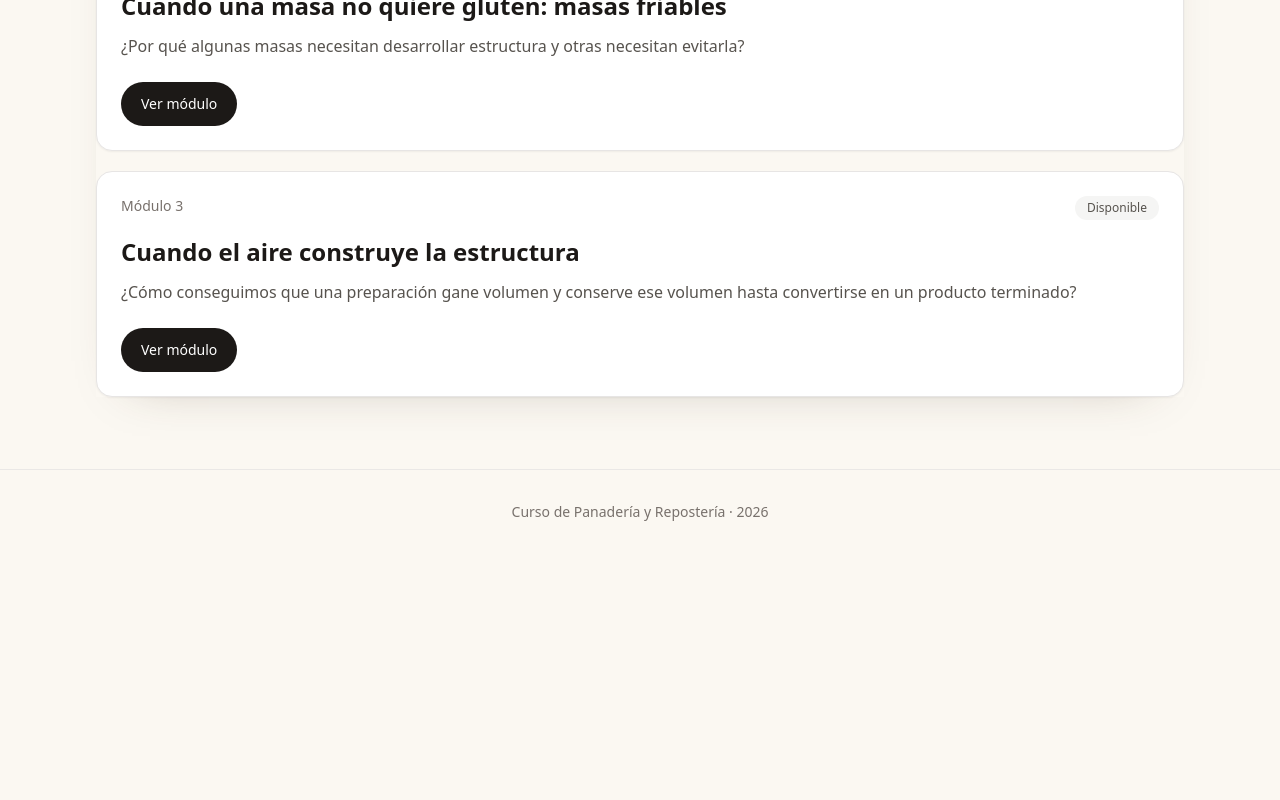
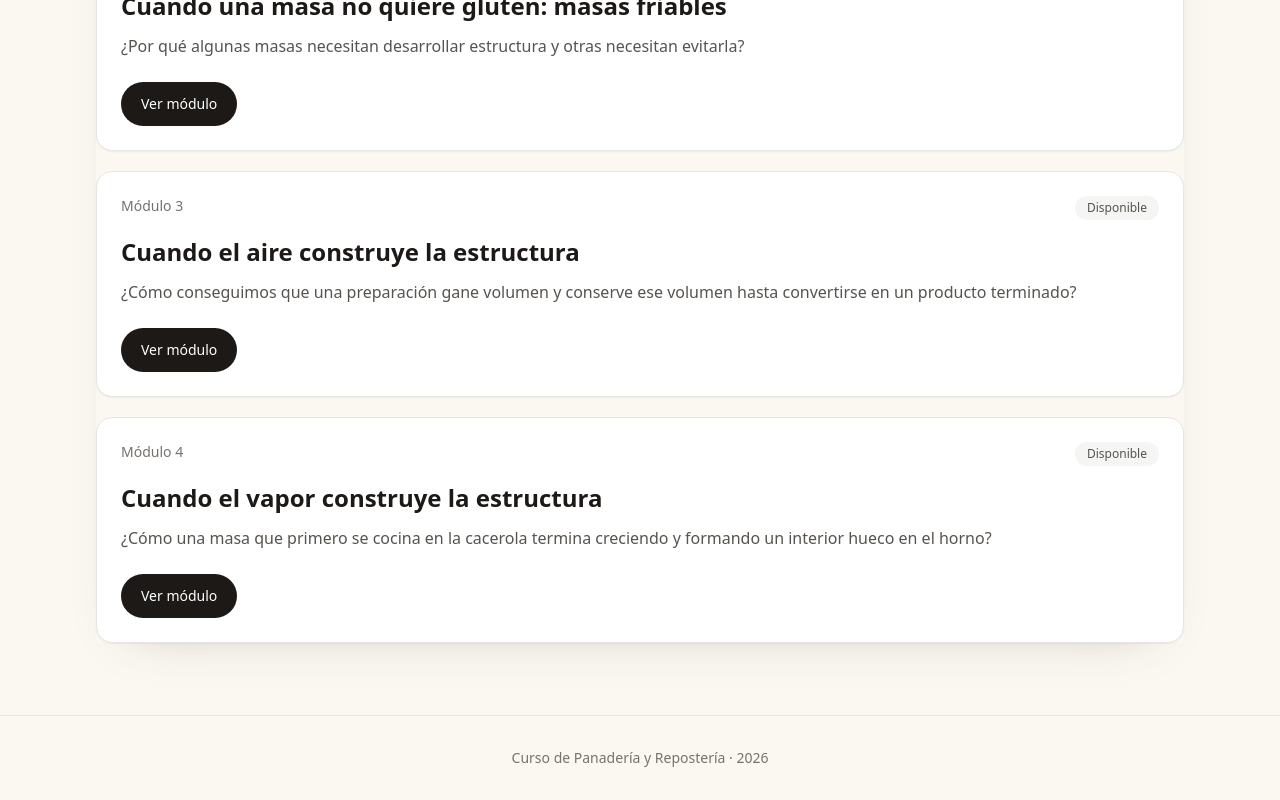
Before and after one commit to Drworm82/CursoPanadero, a Next.js app: page /ruta in a window 1280 px wide. Shown: the part 796-1596 px from the top of the page. Before the commit the page ends 1350 px from the top, so only its background shows below. Built offline with nearby package versions, Linux system fonts and the light colour scheme; no server answers.

Commit message:
feat: activate choux module in route

```diff
--- a/pages/ruta.js
+++ b/pages/ruta.js
@@ -34,6 +34,15 @@ const modules = [
     guiding_question: '¿Cómo conseguimos que una preparación gane volumen y conserve ese volumen hasta convertirse en un producto terminado?',
     expected_result: 'Reconocer el papel del huevo como agente aireante, entender por qué la harina se incorpora suavemente y empezar a interpretar el volumen y la estructura de una masa batida ligera.',
   },
+  {
+    id: 'modulo-4',
+    sort_order: 4,
+    slug: 'modulo-4-choux',
+    href: '/modulo-4',
+    title: 'Cuando el vapor construye la estructura',
+    guiding_question: '¿Cómo una masa que primero se cocina en la cacerola termina creciendo y formando un interior hueco en el horno?',
+    expected_result: 'Reconocer la lógica de una masa de cocción mixta, interpretar sus cambios durante la cocción inicial y relacionar la consistencia final con el formado y la cocción.',
+  },
 ];
 
 export default function RutaPage() {
```
